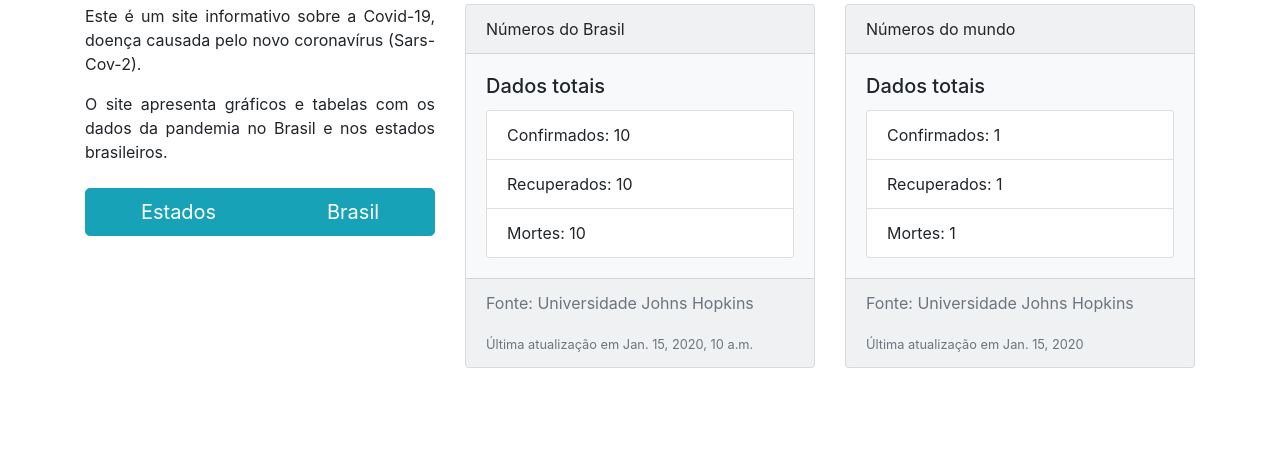
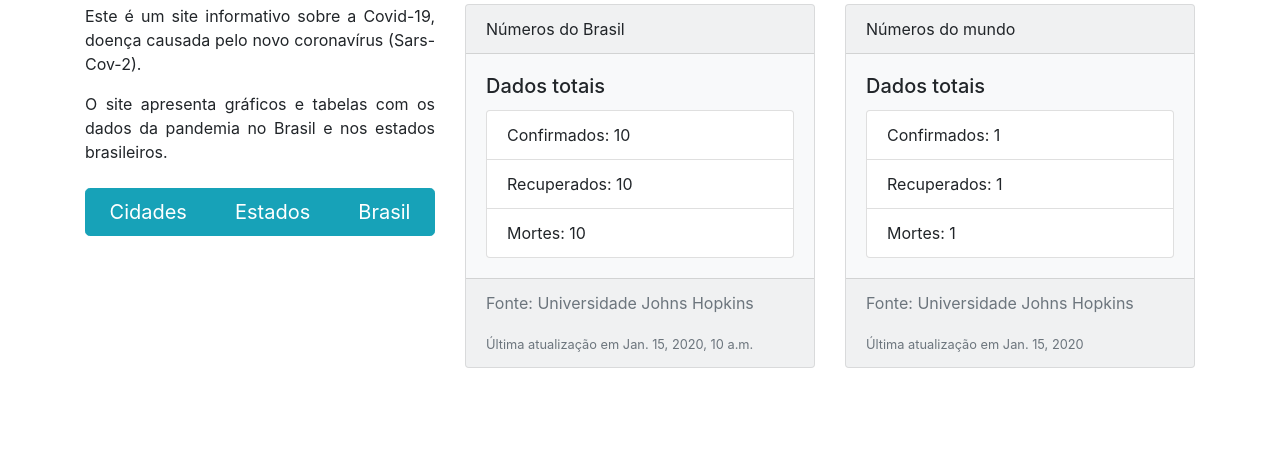
Before and after one commit to bastter-com/covid-site-graficos, a Django app: template templates/index.html in a window 1280 px wide. Shown: the part 159-635 px from the top of the page. Run offline with Django 3.2, Linux system fonts and the light colour scheme; tables that the repository leaves empty hold one stand-in row (values such as "Sample post"); the template is opened without the code that fills it: values that come from a table or form of the project are taken from there, most other values are stand-ins (such as "Sample title", 1, 10 or a date in 2020); some libraries are stand-ins or nearby versions.

Commit message:
feat: city detailed page

```diff
--- a/templates/index.html
+++ b/templates/index.html
@@ -21,6 +21,7 @@
       role="group"
       aria-label="button group"
     >
+      <a class="btn btn-info" href="{% url 'cities' %}">Cidades</a>
       <a class="btn btn-info" href="{% url 'states' %}">Estados</a>
       <a class="btn btn-info" href="{% url 'brazil' %}">Brasil</a>
       {% comment %} <a class="btn btn-info" href="{% url 'world' %}">Mundo</a> {% endcomment %}
```
